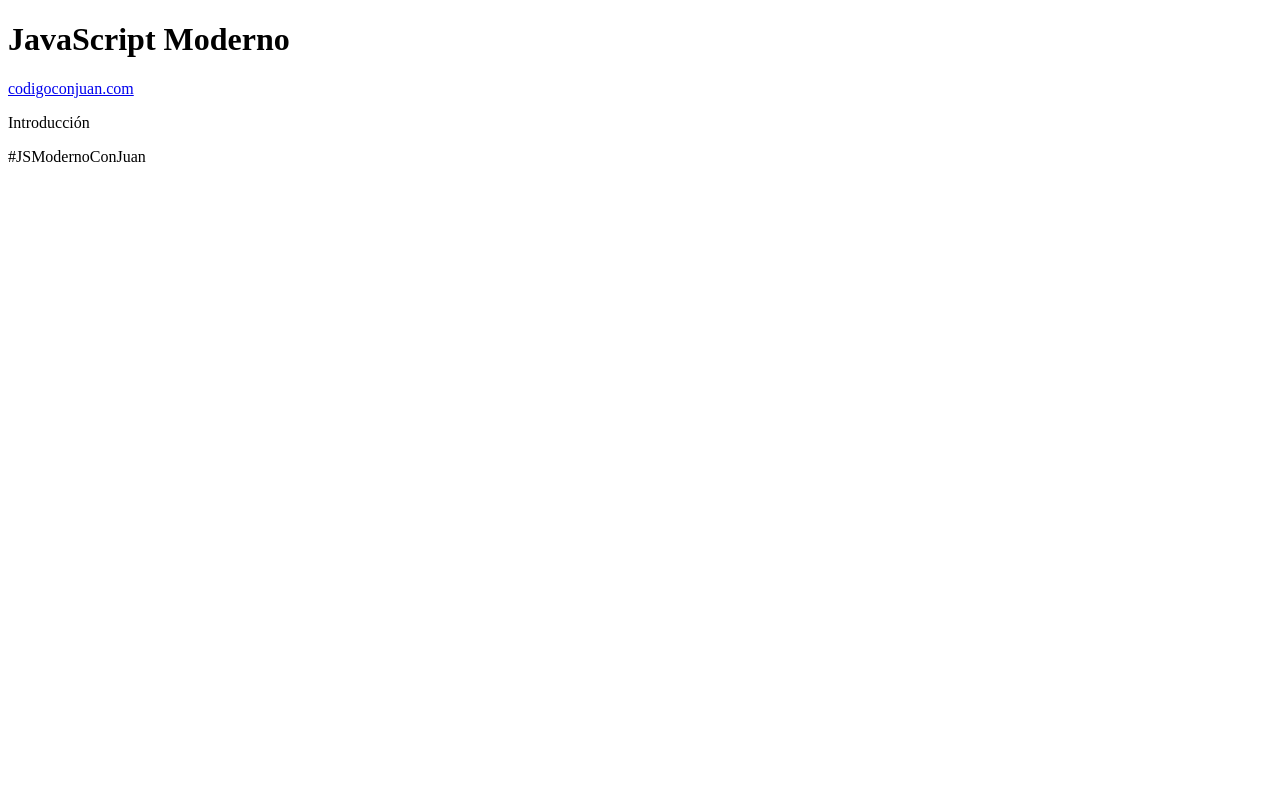
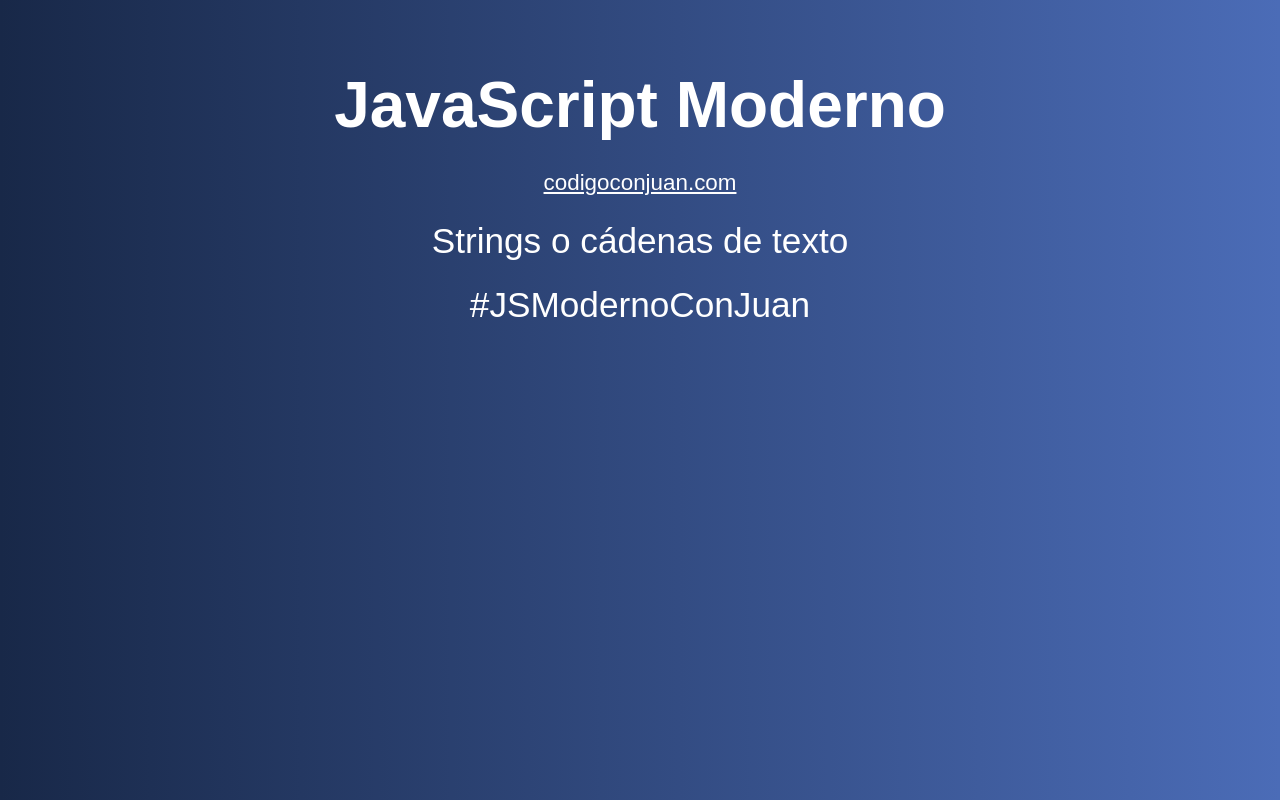
Before and after one commit to DavidMejiaBogota/javaScritpModerno, a plain HTML site: page 03strings/index.html in a window 1280 px wide. Drawn offline with Linux system fonts and the light colour scheme; files whose address does not match are found by name.

Commit message:
16 Crear strings en JavaScript

```diff
--- a/03strings/index.html
+++ b/03strings/index.html
@@ -4,20 +4,24 @@
     <meta charset="UTF-8">
     <meta http-equiv="X-UA-Compatible" content="IE=edge">
     <meta name="viewport" content="width=device-width, initial-scale=1.0">
+    <link rel="stylesheet" href="../assets/css/style.css">
     <title>Document</title>
 </head>
 <body>
     <div class="contenido">
         <h1>JavaScript Moderno</h1>
-
         <a href="https://www.codigoconjuan.com">codigoconjuan.com</a>
-        <p>Introducción</p>
+        <p>Strings o cádenas de texto</p>
         <p>#JSModernoConJuan</p>
     </div>
 
-    <!--<script src="js/01-app.js"></script>-->
-    <!--<script src="js/02-app.js"></script>-->
+    <script src="js/01-app.js"></script>
+    <script src="js/02-app.js"></script>
     <script src="js/03-app.js"></script>
+    <script src="js/04-app.js"></script>
+    <script src="js/05-app.js"></script>
+    <script src="js/06-app.js"></script>
+    <script src="js/07-app.js"></script>
 
 </body>
 </html>
--- /dev/null
+++ b/03strings/js/01-app.js
@@ -0,0 +1,16 @@
+//Para escribir strings/cadenas de texto se pueden usar las comillas dobles "" al inicio y fin, o, comillas sencillas '' al inicio y fin, pero se debe usar un solo estilo de comillas y nunca convinar.
+
+//la forma más común de crear strings/cádenas de texto.
+const producto = "Monitor de 20 pulgadas";
+
+//existe otra forma de crear sgtrings/cadenas de texto.
+const producto2 = String('Monitor 24 "');
+
+//esta forma no es tan común
+const producto3 = new String('Monitor de 27 Pulgadas');
+
+
+//Imprime en consola.
+console.log(producto);
+console.log(producto2);
+console.log(producto3);
--- /dev/null
+++ b/assets/css/style.css
@@ -0,0 +1,37 @@
+body {
+    background: #4b6cb7; /*fallback for old browsers*/
+    background: -webkit-linear-gradient(to right, #182848, #4b6cb7); /* Chrome 10-25, Safari 5.1-6 */
+    background: linear-gradient(to right, #182848, #4b6cb7); /* W3C, IE 10+/ Edge, Firefox 16+, Chrome 26+, Opera 12+, Safari 7+ */
+ }
+
+ h1, p, a {
+    font-family: 'Carrois Gothic SC', sans-serif;
+    display: block;
+    text-align: center;
+    line-height: .8;
+    color: white;
+ }
+
+ .contenido {
+    max-width: 1200px;
+    margin: 5rem auto 0 auto;
+    color: white;
+    font-size: 3rem;
+    font-family: 'Carrois Gothic SC', sans-serif;
+ }
+
+ h1 {
+    font-size: 4rem;
+ }
+
+ a {
+    font-size: 1.4rem;
+ }
+
+p {
+    font-size: 2.2rem;
+}
+
+.hashtag {
+    font-family: Arial, Helvetica, sans-serif;
+}
```
